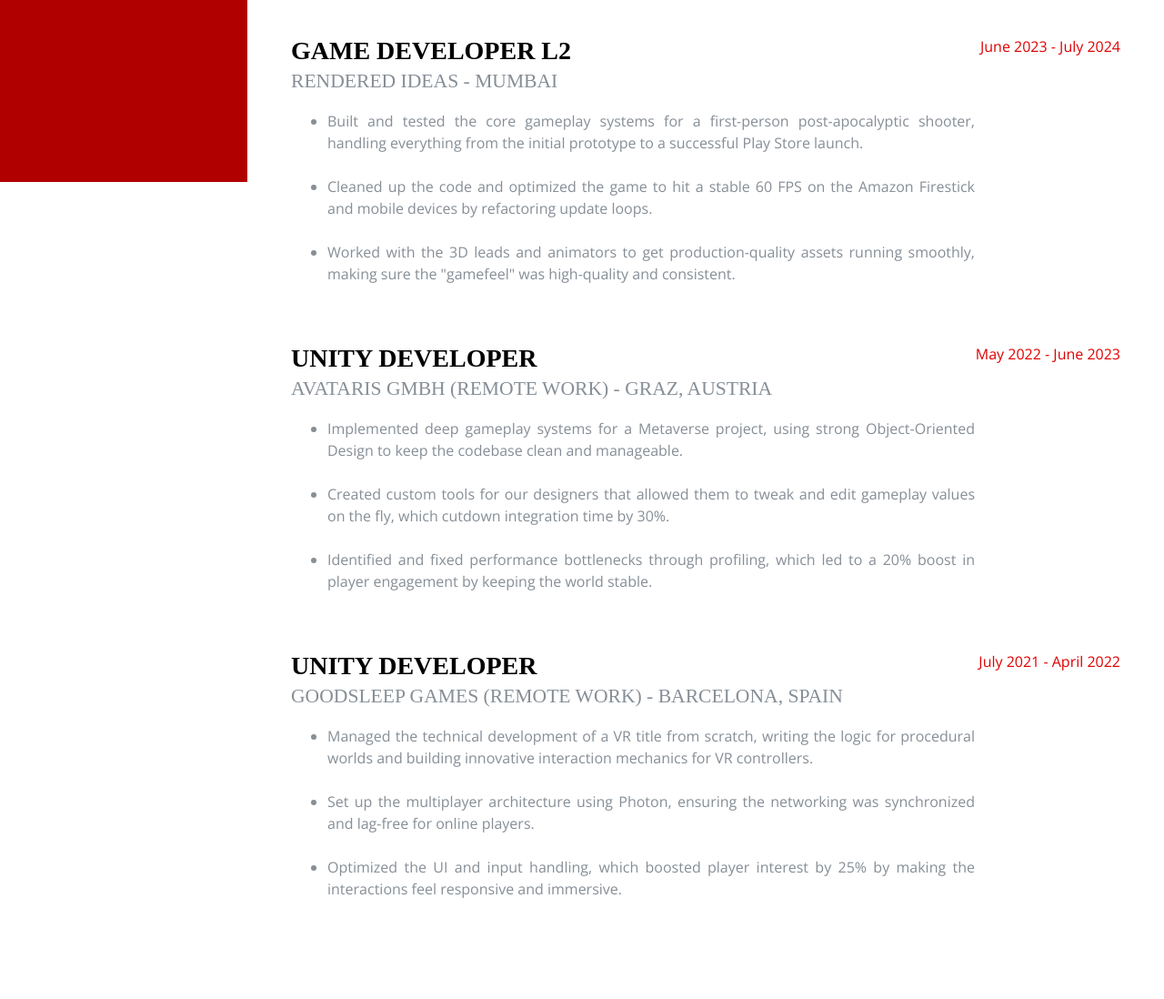
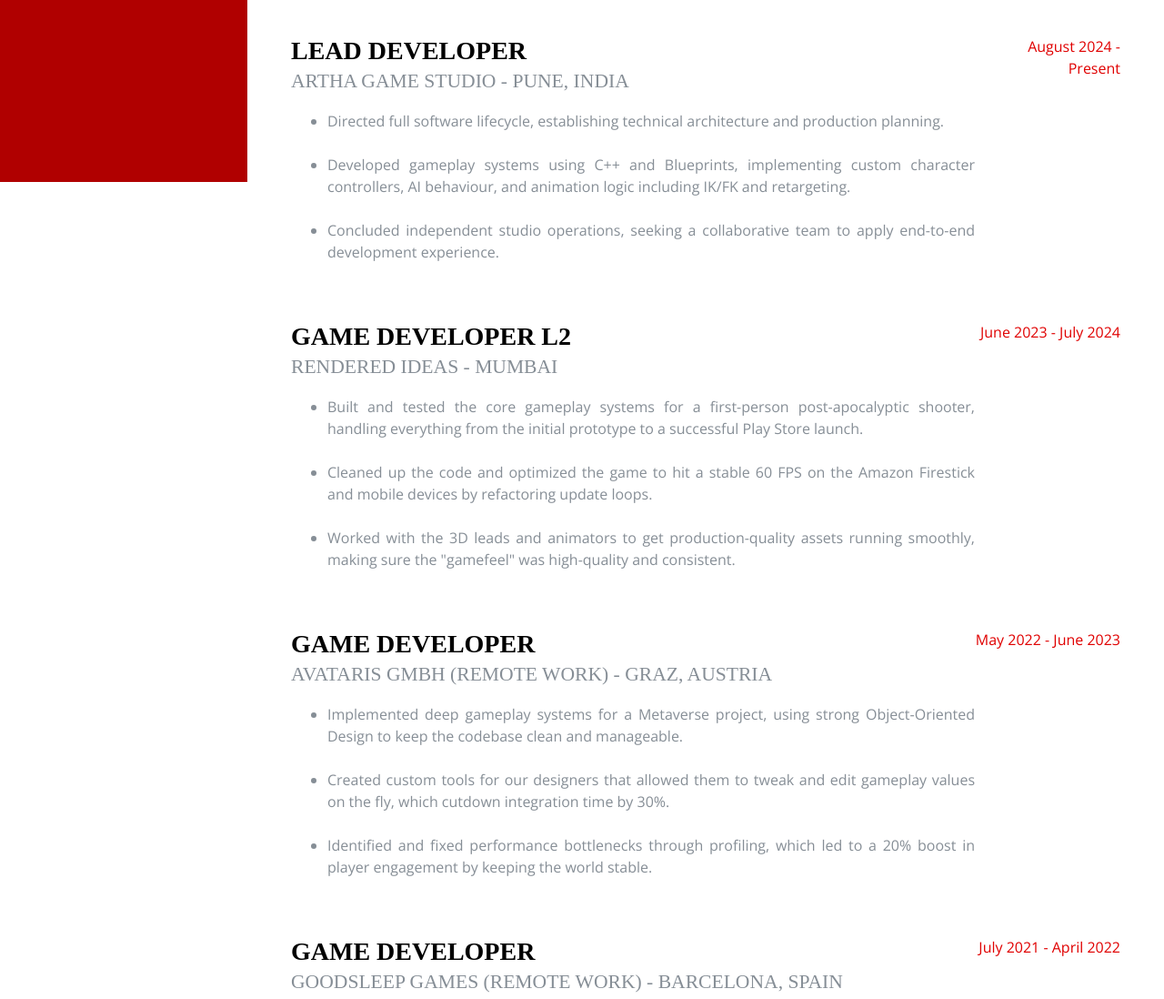
Before and after one commit to Nikk2307/MyWebsite.github.io, a website: page resume/index.html in a window 1280 px wide. Shown: the part 600-1698 px from the top of the page at 91% size. Drawn offline with nearby package versions, Linux system fonts and the light colour scheme; no server answers; a web font is replaced by a local one.

Commit message:
Updated Resume

```diff
--- a/resume/index.html
+++ b/resume/index.html
@@ -67,7 +67,7 @@
             <a id="ScrollTo-skills" class="nav-link js-scroll-trigger" href="#skills">Skills</a>
           </li>
           <li class="nav-item">
-            <a class="nav-link js-scroll-trigger" href="NiKK's Resume 2026.pdf" download="NiKK's Resume 2026.pdf">Download</a>
+            <a class="nav-link js-scroll-trigger" href="NiKK2026" download="NiKK2026">Download</a>
           </li>
         </ul>
       </div>
@@ -86,7 +86,7 @@
           <div class="subheading mb-5">Game Developer · India · (+91) 9307489682 ·
             <a href="mailto:manenikhil1234@gmail.com">manenikhil1234@gmail.com</a>
           </div>
-          <p class="mb-5">Game Programmer with 3+ years of professional experience, specializing in building gameplay mechanics and coding robust systems. Passionate about prototyping and refining mechanics for balance and polish.</p>
+          <p class="mb-5">Experienced Game Developer with 4+ years of experience specializing in Unity, Unreal. Proven track record of writing high quality, scalable code, rapid prototyping of MVPs and successful publication of games on different platforms.</p>
           <ul class="list-inline list-social-icons mb-0">
             <!-- <li class="list-inline-item"> -->
               <!-- <a href="https://www.facebook.com/nikhilmane0323" target="_blank"> -->
@@ -130,7 +130,7 @@
             <!-- </li> -->
           </ul>
           <p style="float: right" class="list-inline-item">
-            <a href="NiKK's Resume 2026.pdf" download="NiKK's Resume 2026.pdf">
+            <a href="NiKK2026.pdf" download="NiKK2026.pdf">
               <span class="fa-stack fa-lg">
                 <i class="fa fa-circle fa-stack-2x"></i>
                 <i class="fa fa-download fa-stack-1x fa-inverse"></i>
@@ -143,6 +143,27 @@
       <section class="resume-section p-3 p-lg-5 d-flex flex-column" id="experience">
           <div class="my-auto">
               <h2 class="mb-5">Experience</h2>
+
+			  <div class="resume-item d-flex flex-column flex-md-row mb-5">
+                  <div class="resume-content mr-auto">
+                      <h3 class="mb-0">Lead Developer</h3>
+                      <div class="subheading mb-3">Artha Game Studio - Pune, India</div>
+                      <ul>
+                          <li>
+                              Directed full software lifecycle, establishing technical architecture and production planning.
+                          </li>
+                          &nbsp
+                          <li>
+                              Developed gameplay systems using C++ and Blueprints, implementing custom character controllers, AI behaviour, and animation logic including IK/FK and retargeting.
+                          </li>
+                          &nbsp
+                          <li>Concluded independent studio operations, seeking a collaborative team to apply end-to-end development experience.</li>
+                      </ul>
+                  </div>
+                  <div class="resume-date text-md-right">
+                      <span class="text-primary">August 2024 - Present</span>
+                  </div>
+              </div>
 
               <div class="resume-item d-flex flex-column flex-md-row mb-5">
                   <div class="resume-content mr-auto">
@@ -167,7 +188,7 @@
 
               <div class="resume-item d-flex flex-column flex-md-row mb-5">
                   <div class="resume-content mr-auto">
-                      <h3 class="mb-0">Unity Developer</h3>
+                      <h3 class="mb-0">Game Developer</h3>
                       <div class="subheading mb-3">Avataris GmbH (Remote Work)  - Graz, Austria</div>
                       <ul>
                           <li>Implemented deep gameplay systems for a Metaverse project, using strong Object-Oriented Design to keep the codebase clean and manageable.</li>
@@ -184,7 +205,7 @@
 
               <div class="resume-item d-flex flex-column flex-md-row mb-5">
                   <div class="resume-content mr-auto">
-                      <h3 class="mb-0">Unity Developer</h3>
+                      <h3 class="mb-0">Game Developer</h3>
                       <div class="subheading mb-3">GoodSleep Games (Remote Work) - Barcelona, Spain</div>
                       <ul>
                           <li>
```
Also changed, not shown: 1 other file.
